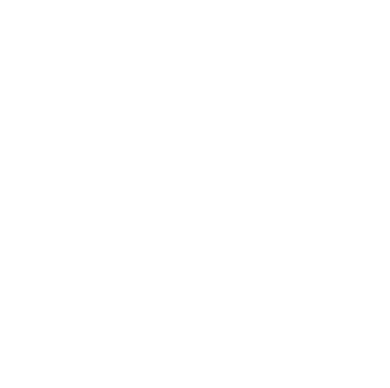
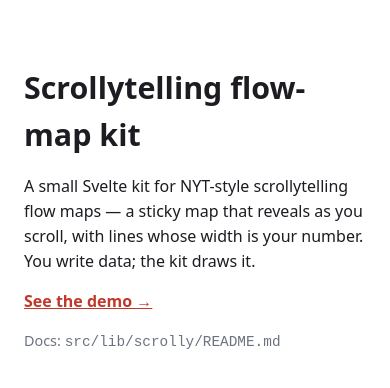
Before and after one commit to wongpeiting/dems-be-mean, a SvelteKit app: page / in a window 390 px wide. Shown: the top 388 px of the page. Built offline with nearby package versions, Linux system fonts and the light colour scheme.

Commit message:
Task 7: mobile zoom-to-action (fitTo), responsive labels, callout fix, README, landing page

```diff
--- a/src/routes/+page.svelte
+++ b/src/routes/+page.svelte
@@ -0,0 +1,36 @@
+<script>
+	import { base } from '$app/paths';
+</script>
+
+<main>
+	<h1>Scrollytelling flow-map kit</h1>
+	<p>
+		A small Svelte kit for NYT-style scrollytelling flow maps — a sticky map that reveals as you
+		scroll, with lines whose width is your number. You write data; the kit draws it.
+	</p>
+	<p><a href="{base}/kit-demo">See the demo →</a></p>
+	<p class="src">Docs: <code>src/lib/scrolly/README.md</code></p>
+</main>
+
+<style>
+	main {
+		max-width: 34rem;
+		margin: 0 auto;
+		padding: 4rem 1.5rem;
+		font-family: system-ui, sans-serif;
+		color: #1c1c22;
+		line-height: 1.55;
+	}
+	h1 {
+		font-size: 1.9rem;
+		margin: 0 0 1rem;
+	}
+	a {
+		color: #c0392b;
+		font-weight: 600;
+	}
+	.src {
+		color: #6b7280;
+		font-size: 0.9rem;
+	}
+</style>
```
Also changed, not shown: src/lib/scrolly/projection.js (+6 -3 lines), src/routes/kit-demo/Stage.svelte (+25 -8 lines), src/lib/scrolly/README.md (added).
